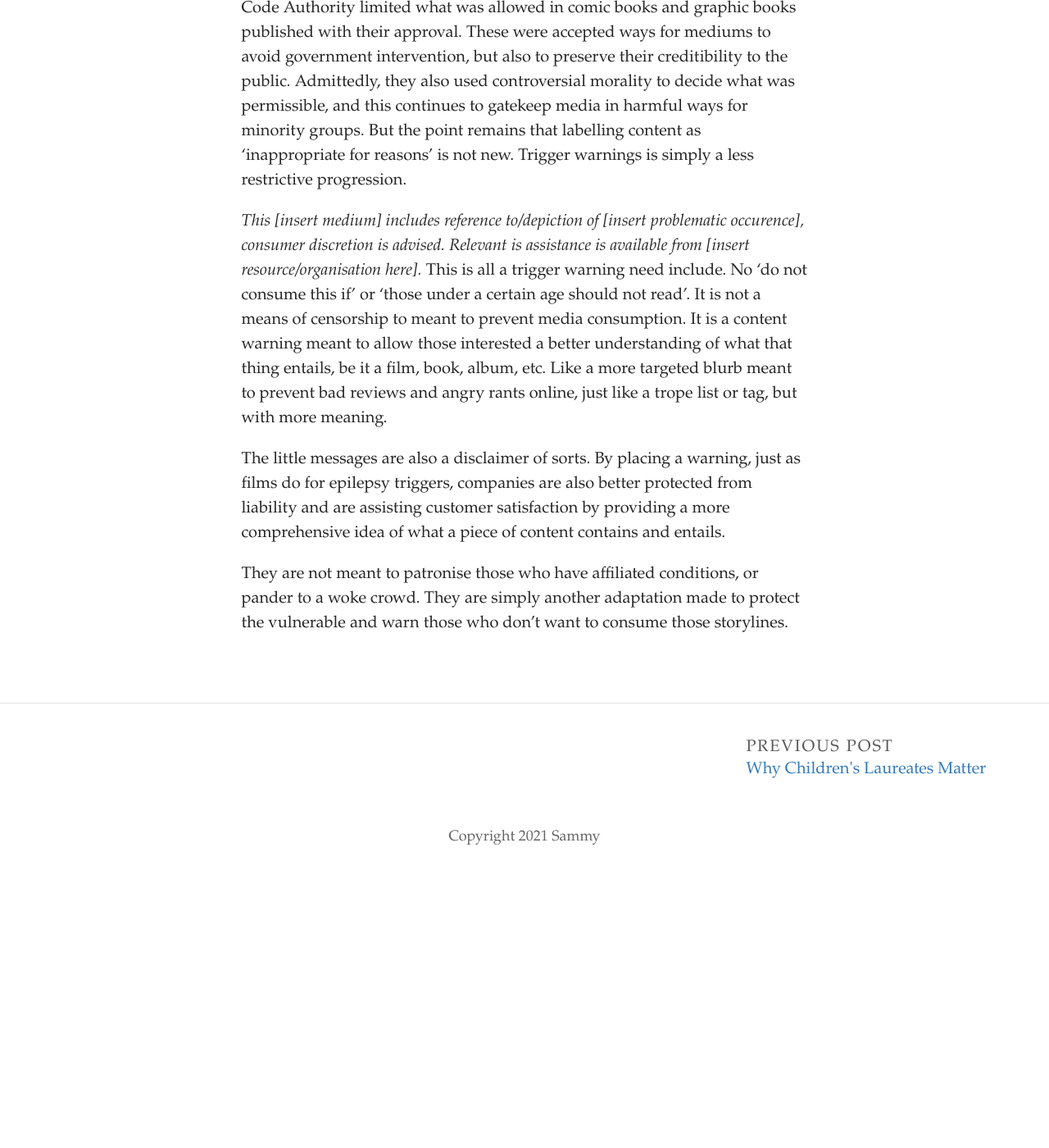
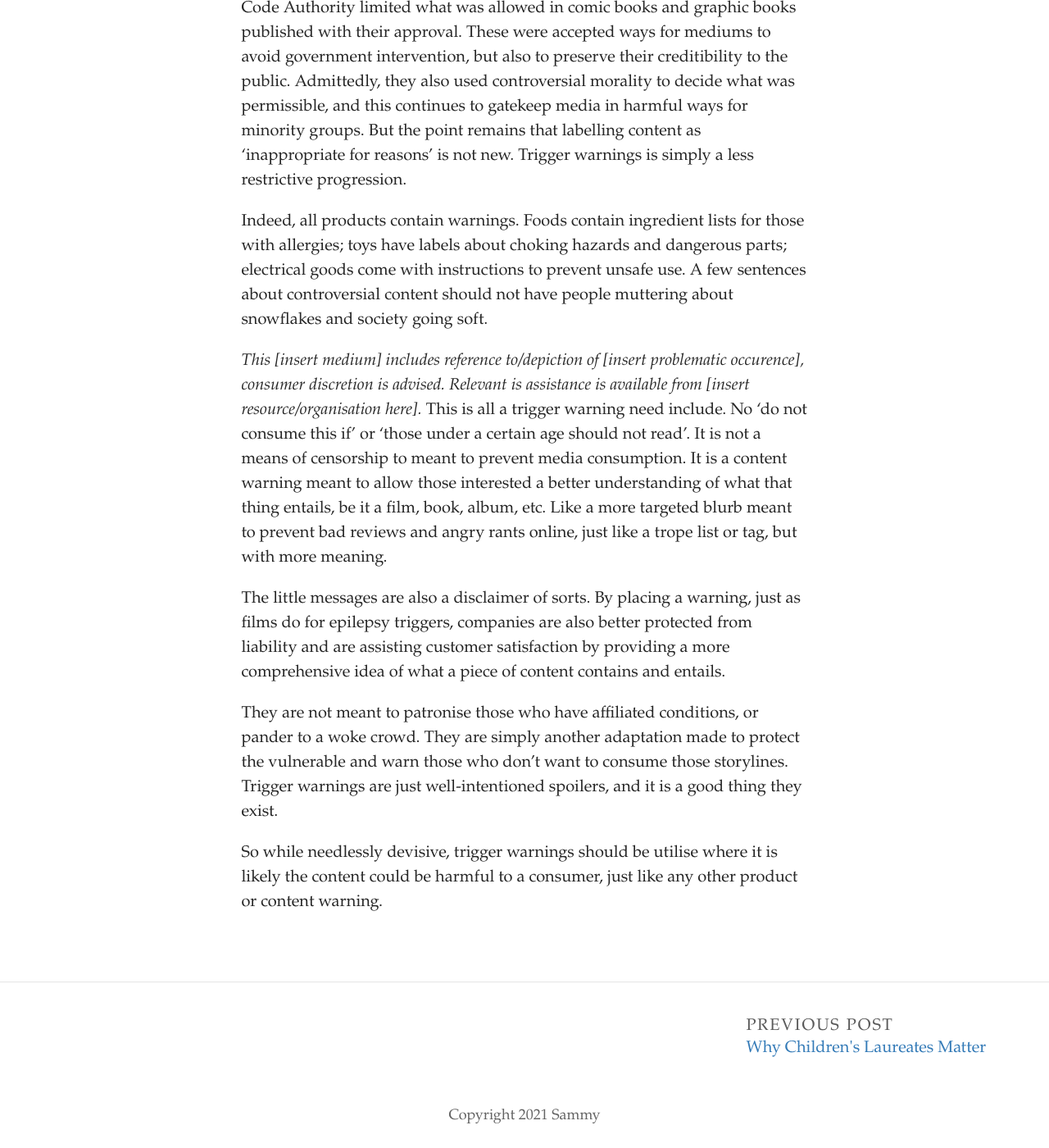
Before and after one commit to SammySpinsAYarn/Blog, a Jekyll site: the page built from _posts/2023-11-18-trigger-warnings-arent-just-for-snowflakes.md, in a window 1280 px wide and 1400 px high, scrolled down 603 px. Shown: the whole window at 82% size. Built offline with Jekyll 4.4.1, drawn with Linux system fonts in a browser that asks for light colours; some web fonts are replaced; before the commit the page ends 1669 px from its top, so only the background shows below that.

Commit message:
Update Post “2023-11-18-trigger-warnings-arent-just-for-snowflakes”

```diff
--- a/_posts/2023-11-18-trigger-warnings-arent-just-for-snowflakes.md
+++ b/_posts/2023-11-18-trigger-warnings-arent-just-for-snowflakes.md
@@ -9,8 +9,12 @@ T﻿rigger warnings are not new- they apparently began in the 1970s as a way to
 
 C﻿ontent warnings are not new. They have existed for many decades. The Hays Code was succeeded by age ratings, which continue now, giving a set of guides regarding content so those unprepared for it can avoid it. The Comics Code Authority limited what was allowed in comic books and graphic books published with their approval. These were accepted ways for mediums to avoid government intervention, but also to preserve their creditibility to the public. Admittedly, they also used controversial morality to decide what was permissible, and this continues to gatekeep media in harmful ways for minority groups. But the point remains that labelling content as 'inappropriate for reasons' is not new. Trigger warnings is simply a less restrictive progression.
 
+I﻿ndeed, all products contain warnings. Foods contain ingredient lists for those with allergies; toys have labels about choking hazards and dangerous parts; electrical goods come with instructions to prevent unsafe use. A few sentences about controversial content should not have people muttering about snowflakes and society going soft.
+
 ﻿*This \[insert medium] includes reference to/depiction of \[insert problematic occurence], consumer discretion is advised. Relevant is assistance is available from \[insert resource/organisation here].* This is all a trigger warning need include. No 'do not consume this if' or 'those under a certain age should not read'. It is not a means of censorship to meant to prevent media consumption. It is a content warning meant to allow those interested a better understanding of what that thing entails, be it a film, book, album, etc. Like a more targeted blurb meant to prevent bad reviews and angry rants online, just like a trope list or tag, but with more meaning.
 
 T﻿he little messages are also a disclaimer of sorts. By placing a warning, just as films do for epilepsy triggers, companies are also better protected from liability and are assisting customer satisfaction by providing a more comprehensive idea of what a piece of content contains and entails.
 
-T﻿hey are not meant to patronise those who have affiliated conditions, or pander to a woke crowd. They are simply another adaptation made to protect the vulnerable and warn those who don't want to consume those storylines.
+T﻿hey are not meant to patronise those who have affiliated conditions, or pander to a woke crowd. They are simply another adaptation made to protect the vulnerable and warn those who don't want to consume those storylines. Trigger warnings are just well-intentioned spoilers, and it is a good thing they exist.
+
+S﻿o while needlessly devisive, trigger warnings should be utilise where it is likely the content could be harmful to a consumer, just like any other product or content warning.
```
